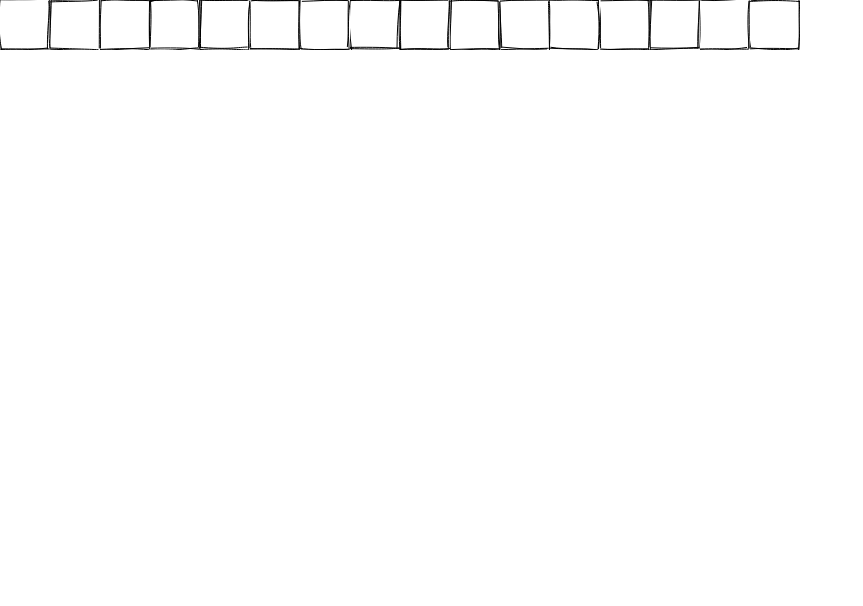
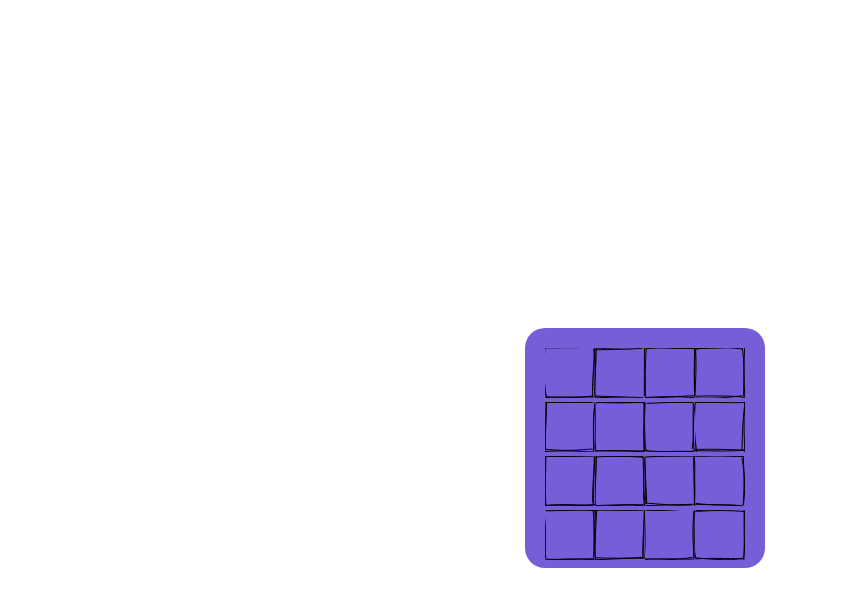
Before and after one commit to Jentuuh/AlgoSandbox, a React (Create React App) app: page / in a window 1280 px wide. Shown: the top 606 px of the page, without its empty margins (0-863 px from the left). Built offline with nearby package versions, Linux system fonts and the light colour scheme.

Commit message:
Dynamically sized the sandbox so now it displays a grid of cells that draw themselves.

```diff
--- a/src/Components/Sandbox.jsx
+++ b/src/Components/Sandbox.jsx
@@ -3,10 +3,17 @@ import { useState } from 'react';
 import { useEffect } from 'react';
 import rough from 'roughjs/bundled/rough.esm';
 import Cell from './Cell'
+import '../Styling/Sandbox.css'
 
+/* @author jentevandersanden
+* This functional component represents the sandbox in which the algorithm will be visualized.
+* The Sandbox component uses the Cell component in this example. (Shortest path visualizer)
+*/
 const Sandbox = () => {
-    // Content within the sandbox
-    const [content, setContent] = useState();
+    // Component State
+    const [content, setContent] = useState(null);
+    const [width, setWidth] = useState(4);
+    const [height, setHeight] = useState(4);
 
 
     // Only call this on first render (We initialize the cells on first render)
@@ -42,8 +49,22 @@ const Sandbox = () => {
 
     }
 
+    // Function to dynamically render the width and height of the sandbox,
+    // depending on the width and height set in this component's state.
+    const getSandboxStyle = () =>{
+        // Parse the height and the width in the state into styling strings
+        let resultwidth = 50 * width;
+        resultwidth = String(resultwidth) + 'px';
+        let resultheight = 50 * height;
+        resultheight = String(resultheight) + 'px';
 
-    return ( <div className="sandbox">
+        let result = {  width: resultwidth,
+                        height: resultheight}
+        return result;
+    }
+
+
+    return ( <div className="sandbox" style={getSandboxStyle()}>
                 {content ? (
                     <div>
                     {content.map((cell, index) =>(
--- /dev/null
+++ b/src/Styling/Sandbox.css
@@ -0,0 +1,8 @@
+.sandbox{
+    position: absolute;
+    left: 41%;
+    top: 41%;
+    background-color: rgb(120, 93, 216);
+    border-radius: 20px;
+    padding: 20px;
+}
```
